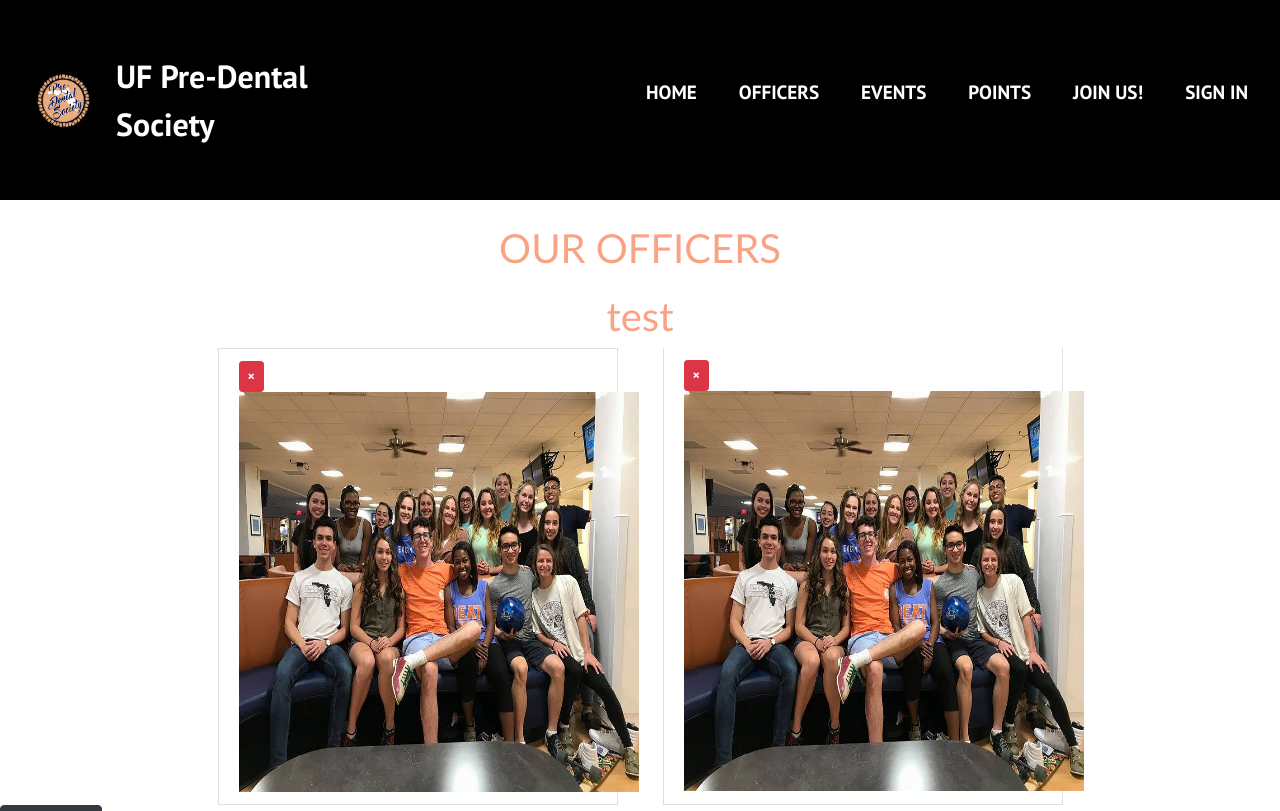
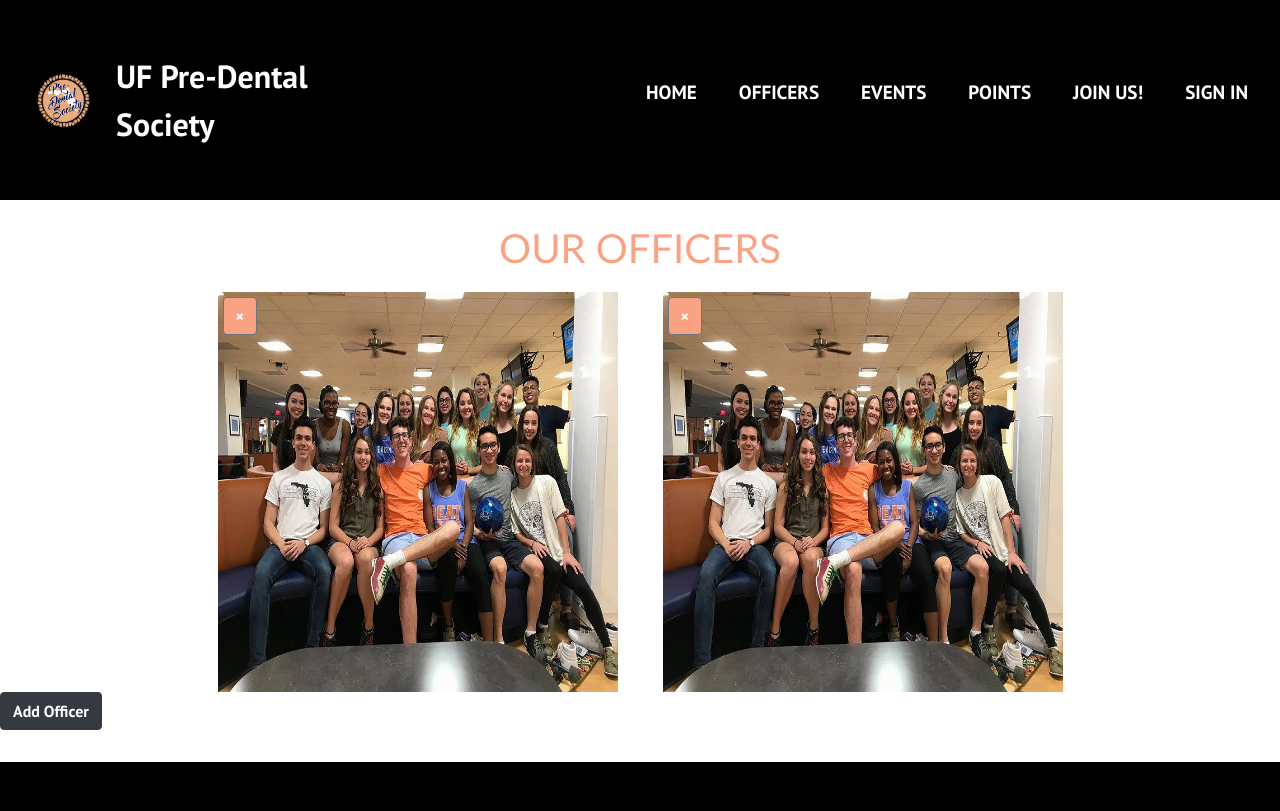
Before and after one commit to chris-brugal/UF-Pre-Dental-Society, a React (Create React App) app in the folder client/: page /our-officers in a window 1280 px wide. Shown: the top 811 px of the page. Built offline with nearby package versions, Linux system fonts and the light colour scheme.

Commit message:
Officer page CSS

```diff
--- a/client/src/components/CreateOfficer.js
+++ b/client/src/components/CreateOfficer.js
@@ -1,5 +1,5 @@
 import React, { Component } from 'react';
-import { Container, ListGroup, ListGroupItem, Button } from 'reactstrap'; //install reactstrap
+import { Container, ListGroup, ListGroupItem, Button, Col } from 'reactstrap'; //install reactstrap
 import { CSSTransition, TransitionGroup } from 'react-transition-group';
 import './CreateOfficer.css';
 import { connect } from 'react-redux';
@@ -8,16 +8,6 @@ import PropTypes from 'prop-types';
 import photo from '../images/bowling.jpg';
 
 class CreateOfficer extends Component {
-
-    /*
-    state = {
-        officers: [
-            { id: uuid(), name: 'Nate'},
-            { id: uuid(), name: 'Diana'},
-            { id: uuid(), name: 'Bobby'}
-        ]
-    }
- */
 
 compoentDidMount() {
 this.props.getOfficer();
@@ -33,42 +23,44 @@ const { officers } = this.props.officer;
 //const { officers } = this.state;
 return (
 
-    <Container>
-         <h1>test</h1>
+    <div className="center-everything">
+    <Container >
 
-        <ListGroup>
+
+        <div className ="grid-container">
             <TransitionGroup className="officer-pics">
                 {officers.map(({ id, displayName, position, bio }) => (
                 <CSSTransition key={id} timeout={500} classNames="fade">
-                <ListGroupItem>
-                    <Button
+
+
+        <div class="hoverPhoto">
+        <Button
                     className="remove-btn"
-                    color="danger"
-                    size="sm"
+
                     onClick={this.onDeleteClick.bind(this, id)}
                     >
                     &times;
-                    </Button>
+            </Button>
+            <img src={photo} id='photo' width="400" height="400" alt="tree" />
 
-        <div class="hoverPhoto">
-            <img src={photo} id='photo' width="400" height="400" alt="tree" />
             <div class="content" >
+
+            <div className="text-area">
                 <h1 className='name'>{displayName}</h1>
                     <h3 className='title'>{position}</h3>
-
                     <h3 className='bio' >{bio}</h3>
-             </div>
+                   </div>
+            </div>
         </div>
 
 
-
-
-                </ListGroupItem>
                 </CSSTransition>
                 ))}
                 </TransitionGroup >
-        </ListGroup>
+                </div>
+
     </Container>
+    </div>
 
             );
         }
--- a/client/src/components/pages/OurOfficers.js
+++ b/client/src/components/pages/OurOfficers.js
@@ -2,6 +2,7 @@ import React from 'react';
 import '../../App.css';
 import Footer from '../Footer';
 import CreateOfficer from '../CreateOfficer';
+//import '../CreateOfficer.css'
 import OfficerModal from '../OfficerModal';
 
 export default function OurOfficers () {
@@ -9,8 +10,10 @@ export default function OurOfficers () {
         <>
         <br></br>
         <h1 className='our-officers'>OUR OFFICERS</h1>
+
         <CreateOfficer />
         <OfficerModal />
+
         <Footer />
         </>
         )
```
Also changed, not shown: 1 other file (tests, documents, lock files or other folders).
